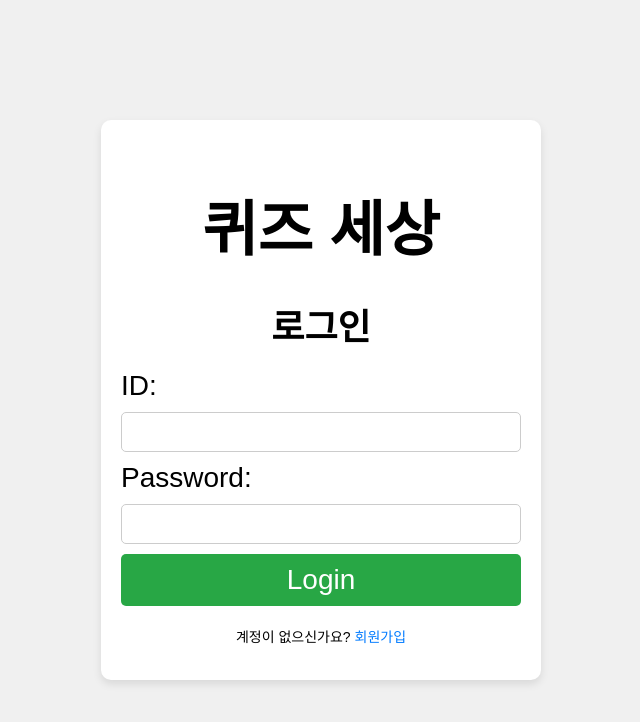
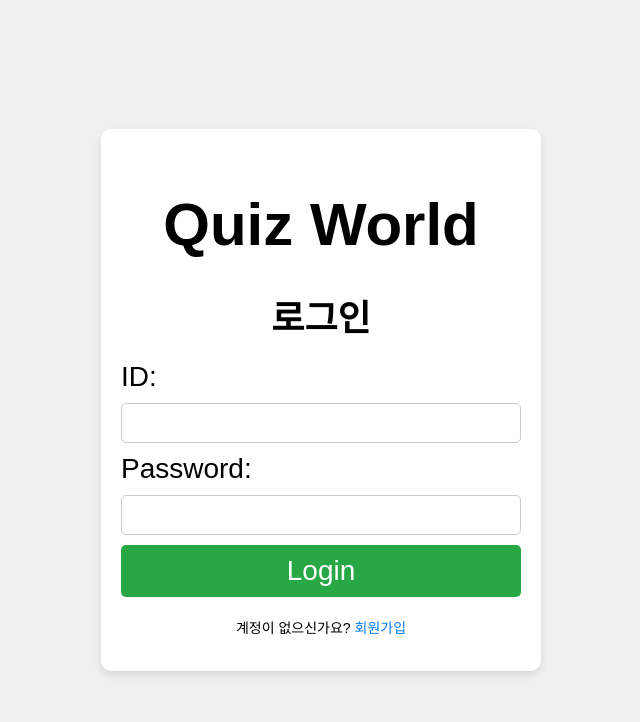
Before and after one commit to jouno7201/question, a website: page public/index.html in a window 1280 px wide. Shown: the whole page, without its empty margins (319-959 px from the left). Drawn offline with Linux system fonts and the light colour scheme; a web font is replaced by a local one.

Commit message:
style:사이트 이름 변경

```diff
--- a/public/index.html
+++ b/public/index.html
@@ -10,7 +10,7 @@
 
 <body>
     <div class="card">
-        <h1>퀴즈 세상</h1>
+        <h1>Quiz World</h1>
         <h2>로그인</h2>
         <form id="loginForm">
             <label for="loginId">ID:</label>
```
Also changed, not shown: public/home.html (+1 -1 lines), public/mypage.html (+1 -1 lines), public/signup.html (+1 -1 lines).
